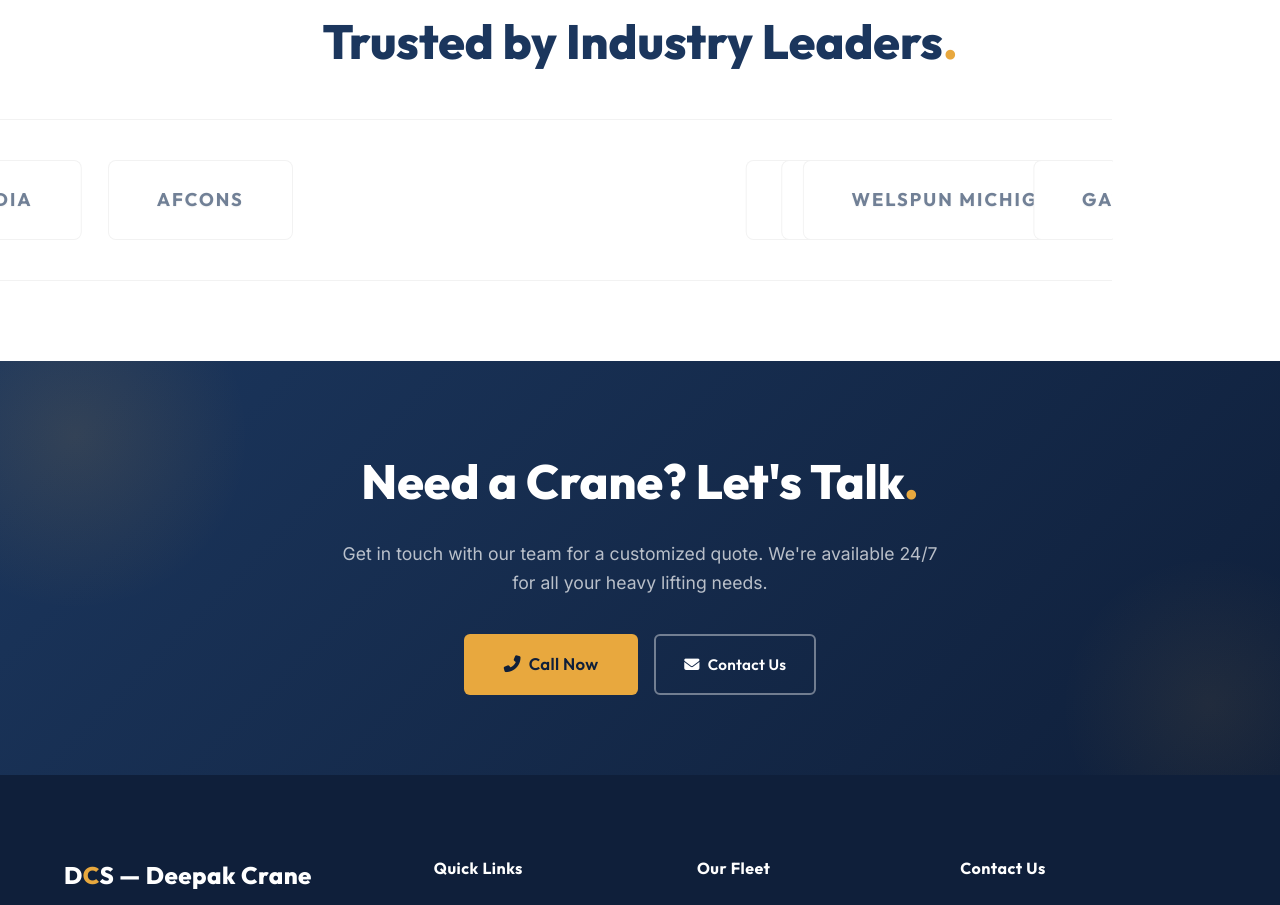
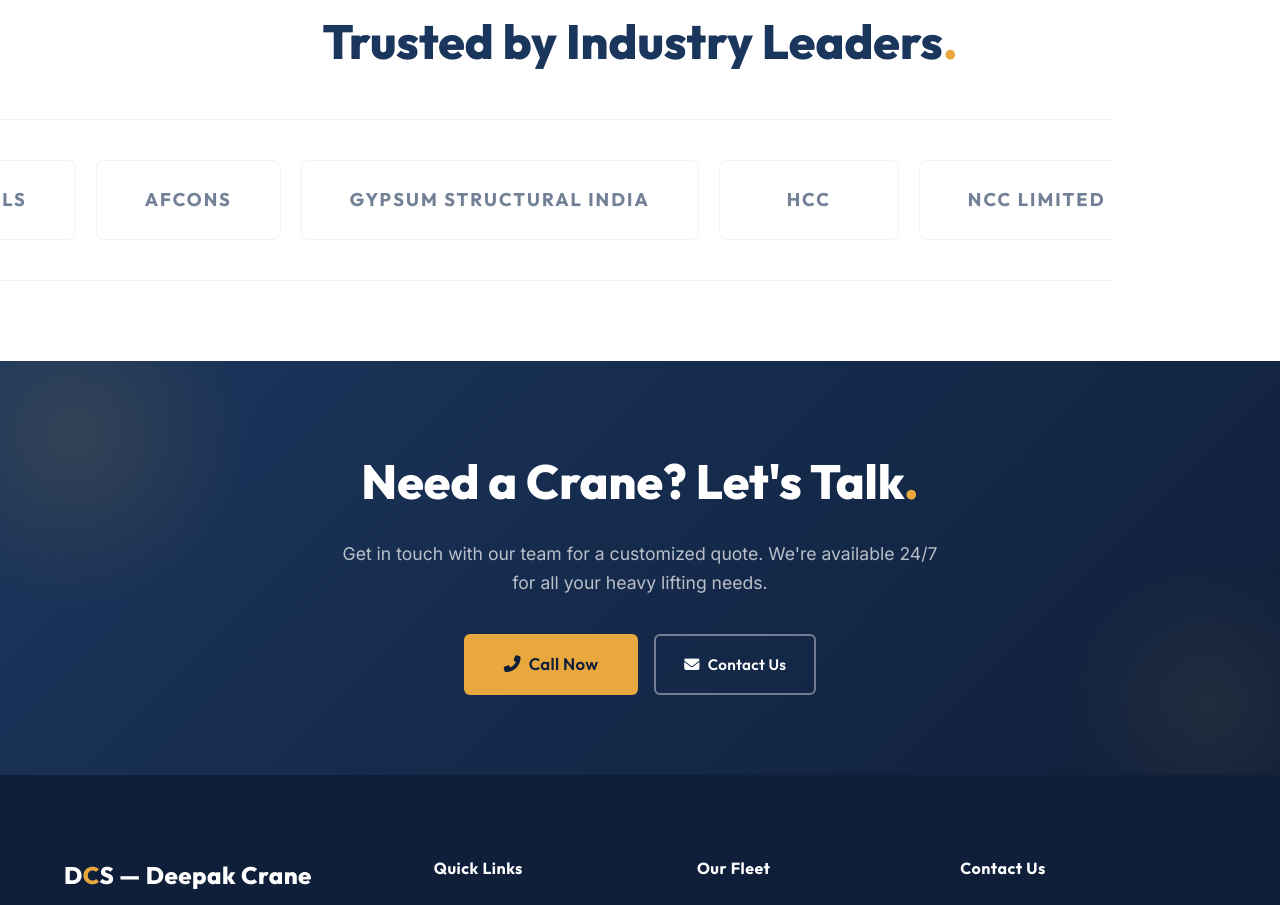
Before and after one commit to ayushprakash1010-jpg/DCS, a React (Vite) app: page / in a window 1280 px wide. Shown: the part 3575-4480 px from the top of the page. Built offline with nearby package versions, Linux system fonts and the light colour scheme.

Commit message:
Fix marquee sync overlap bug by animating track container

```diff
--- a/src/pages/Home.jsx
+++ b/src/pages/Home.jsx
@@ -180,11 +180,13 @@ export default function Home() {
           </div>
         </div>
         <div className="clients-marquee">
-          {['L&T Construction', 'Nesco', 'Chalet Hotels', 'AFCONS', 'Gypsum Structural India', 'HCC', 'NCC Limited', 'Welspun Michigan', 'Gawar Construction', 'Tata Projects', 'Kalpataru', 'ITD Cem', 'J. Kumar Infraprojects', 'URB Engg', 'Eagle Infra', 'Sterling & Wilson', 'Tricon', 'Shapoorji Pallonji',
-            'L&T Construction', 'Nesco', 'Chalet Hotels', 'AFCONS', 'Gypsum Structural India', 'HCC', 'NCC Limited', 'Welspun Michigan', 'Gawar Construction', 'Tata Projects', 'Kalpataru', 'ITD Cem', 'J. Kumar Infraprojects', 'URB Engg', 'Eagle Infra', 'Sterling & Wilson', 'Tricon', 'Shapoorji Pallonji'
-          ].map((name, i) => (
-            <div className="client-item" key={i}>{name}</div>
-          ))}
+          <div className="marquee-track">
+            {['L&T Construction', 'Nesco', 'Chalet Hotels', 'AFCONS', 'Gypsum Structural India', 'HCC', 'NCC Limited', 'Welspun Michigan', 'Gawar Construction', 'Tata Projects', 'Kalpataru', 'ITD Cem', 'J. Kumar Infraprojects', 'URB Engg', 'Eagle Infra', 'Sterling & Wilson', 'Tricon', 'Shapoorji Pallonji',
+              'L&T Construction', 'Nesco', 'Chalet Hotels', 'AFCONS', 'Gypsum Structural India', 'HCC', 'NCC Limited', 'Welspun Michigan', 'Gawar Construction', 'Tata Projects', 'Kalpataru', 'ITD Cem', 'J. Kumar Infraprojects', 'URB Engg', 'Eagle Infra', 'Sterling & Wilson', 'Tricon', 'Shapoorji Pallonji'
+            ].map((name, i) => (
+              <div className="client-item" key={i}>{name}</div>
+            ))}
+          </div>
         </div>
       </section>
 
--- a/src/styles/index.css
+++ b/src/styles/index.css
@@ -2070,9 +2070,7 @@ ul {
 }
 /* --- CLIENT MARQUEE & BADGES --- */
 .clients-marquee {
-  display: flex;
   overflow: hidden;
-  gap: 20px;
   padding: 40px 0;
   width: 100vw;
   position: relative;
@@ -2085,6 +2083,13 @@ ul {
   border-bottom: 1px solid rgba(0,0,0,0.05);
 }
 
+.marquee-track {
+  display: flex;
+  gap: 20px;
+  width: max-content;
+  animation: scrollTrack 60s linear infinite;
+}
+
 .client-item {
   padding: 1.2rem 3rem;
   font-family: var(--font-heading);
@@ -2101,14 +2106,13 @@ ul {
   display: flex;
   align-items: center;
   justify-content: center;
-  animation: scroll 40s linear infinite;
   text-shadow: 0 1px 2px rgba(0,0,0,0.05);
   position: relative; /* For z-index to work */
   flex-shrink: 0; /* CRITICAL FIX: prevents the items from squishing together */
 }
 
 /* Pause ALL items when the marquee container is hovered */
-.clients-marquee:hover .client-item {
+.clients-marquee:hover .marquee-track {
   animation-play-state: paused;
 }
 
@@ -2121,7 +2125,7 @@ ul {
   z-index: 10;
 }
 
-@keyframes scroll {
+@keyframes scrollTrack {
   0% { transform: translateX(0); }
-  100% { transform: translateX(calc(-100% * 18)); }
-}
+  100% { transform: translateX(calc(-50% - 10px)); }
+}
```
